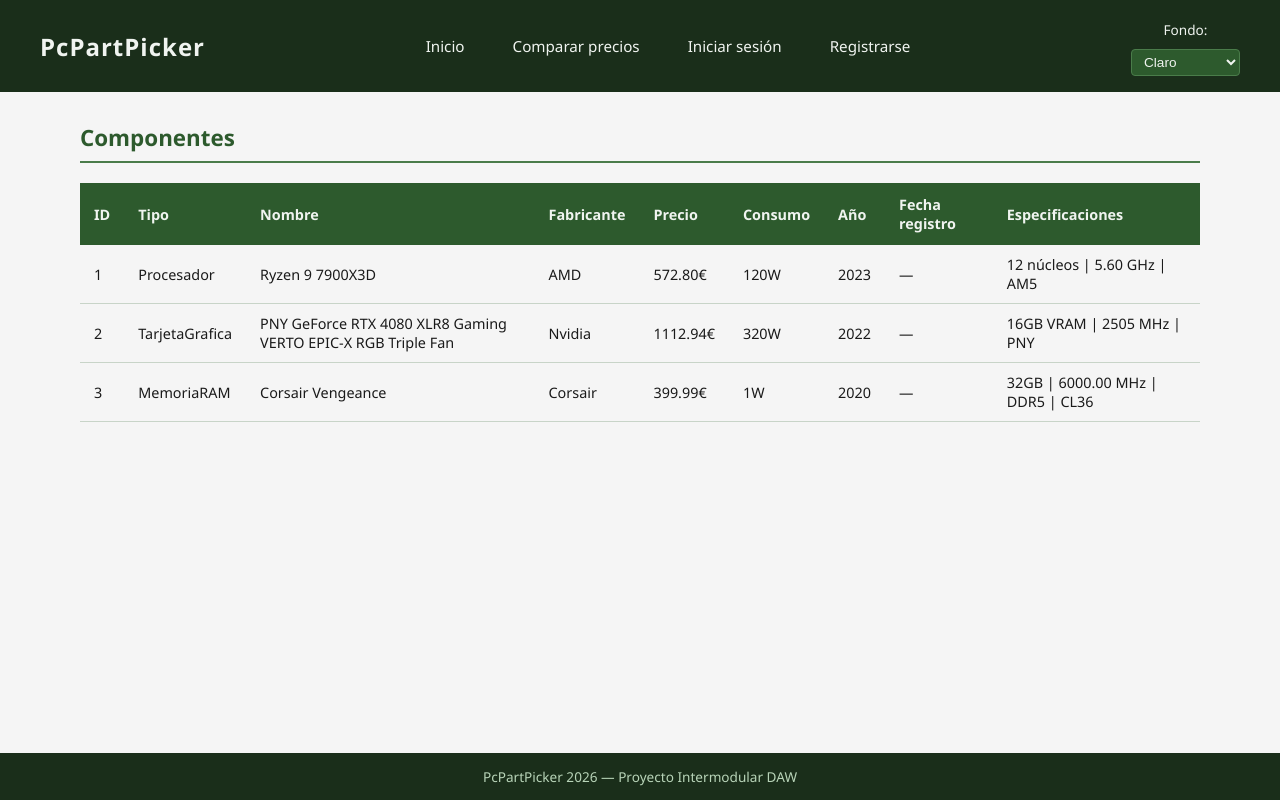
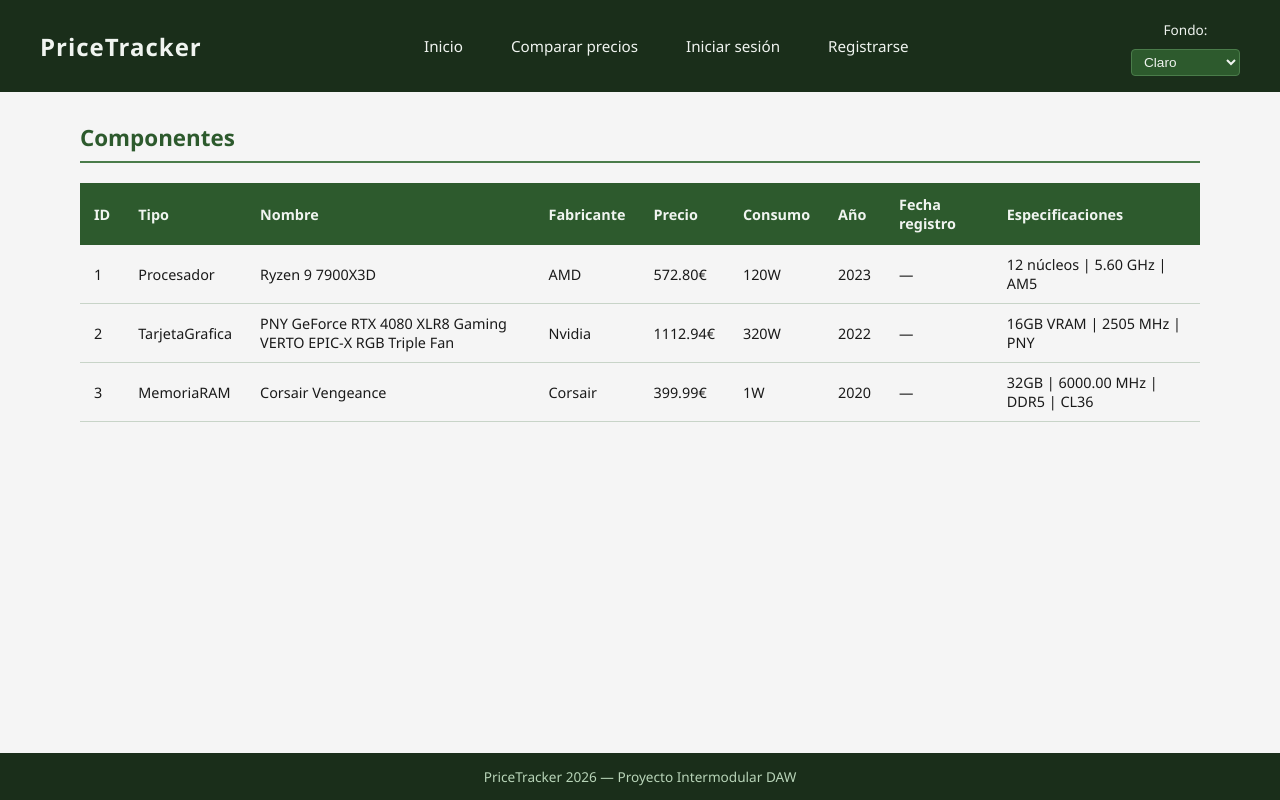
Before and after one commit to xValditor/ProyectoPcPartPickerComparador, a PHP site: page / in a window 1280 px wide. Run offline with PHP 8.4, Linux system fonts and the light colour scheme; data comes from the database, SQL or seed files in the repository.

Commit message:
Name update

```diff
--- a/views/footer.php
+++ b/views/footer.php
@@ -1,5 +1,5 @@
 <footer>
-    <p>PcPartPicker <?= date('Y') ?> &mdash; Proyecto Intermodular DAW</p>
+    <p>PriceTracker <?= date('Y') ?> &mdash; Proyecto Intermodular DAW</p>
 </footer>
 
 </body>
--- a/views/header.php
+++ b/views/header.php
@@ -3,14 +3,14 @@
 <head>
     <meta charset="UTF-8">
     <meta name="viewport" content="width=device-width, initial-scale=1.0">
-    <title>PcPartPicker</title>
+    <title>PriceTracker</title>
     <link rel="stylesheet" href="/ProyectoPcPartPickerComparador/css/estilos.css">
 </head>
 <?php $colorFondo = $_COOKIE['color_fondo'] ?? '#f5f5f5'; ?>
 <body style="background-color: <?= $colorFondo ?>">
 
 <header>
-    <h1>PcPartPicker</h1>
+    <h1>PriceTracker</h1>
 
     <nav>
         <a href="/ProyectoPcPartPickerComparador/index.php">Inicio</a>
```
